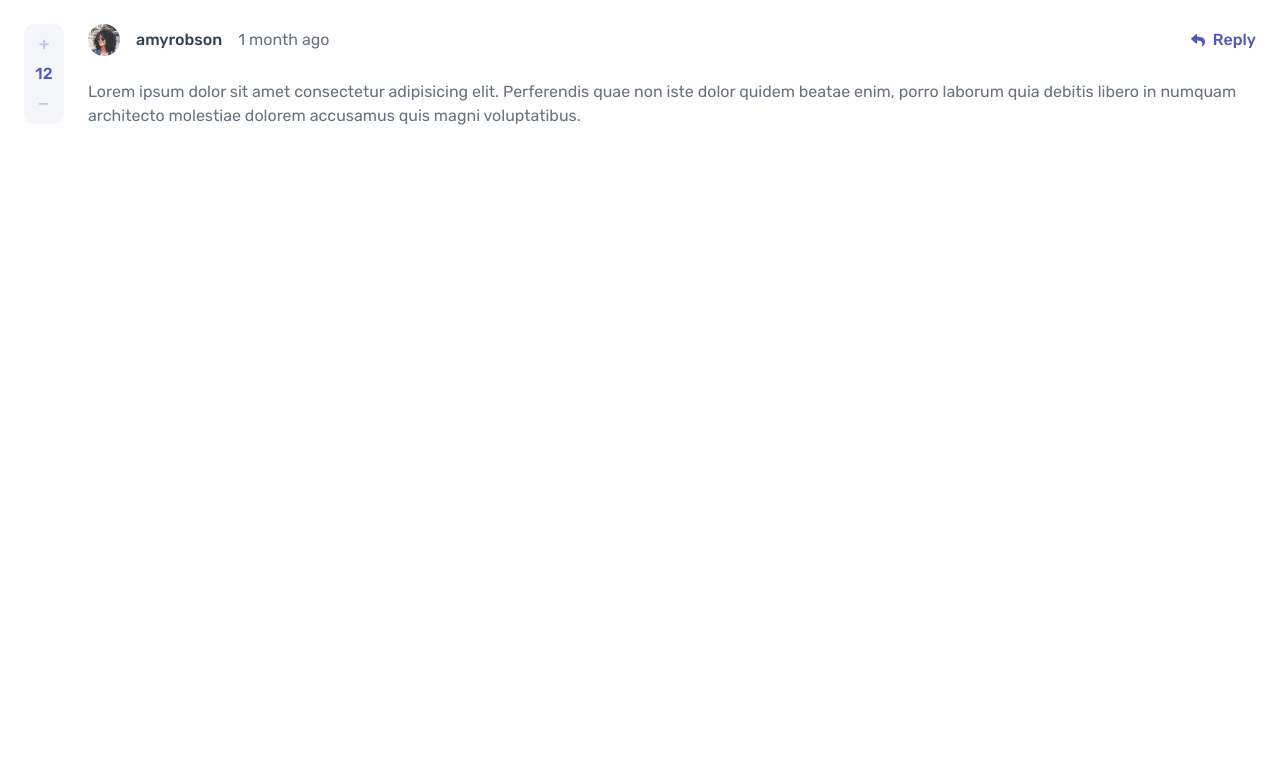
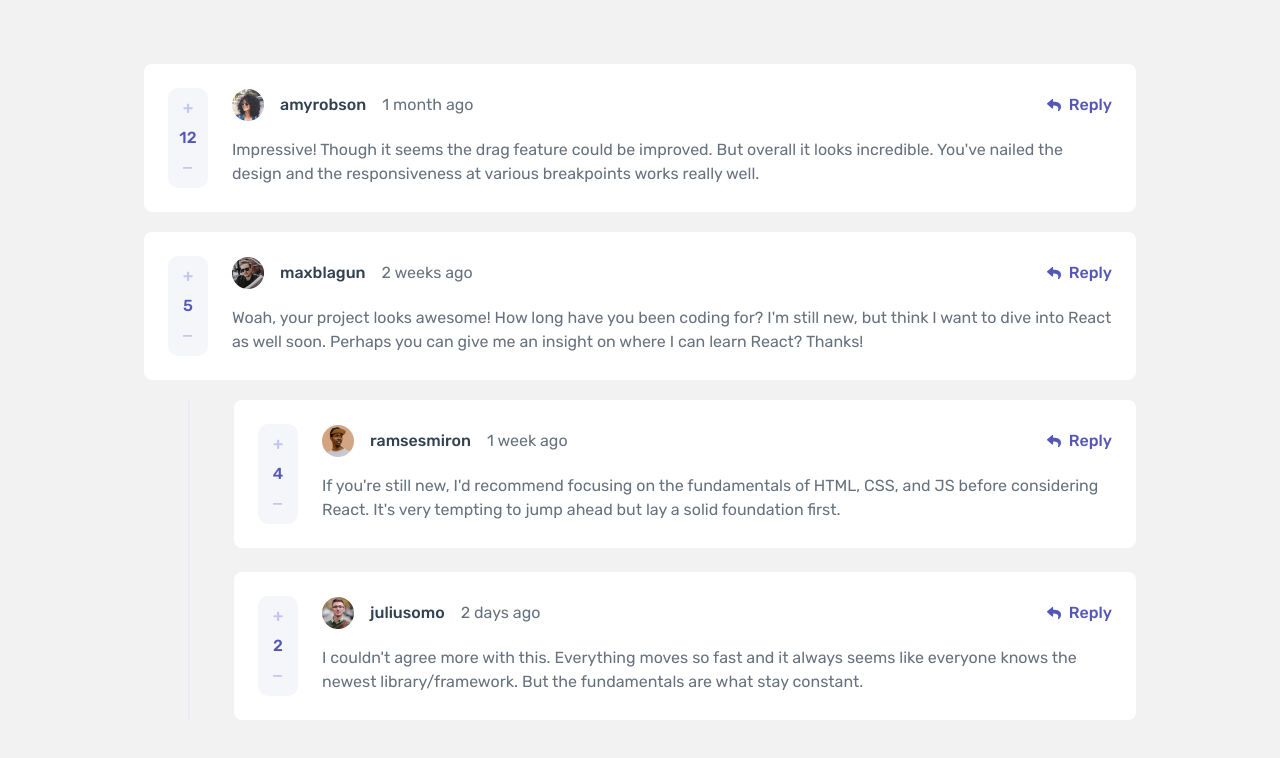
Before and after one commit to thienle1199/interactive-comments-section, a React (Vite) app: page / in a window 1280 px wide. Shown: the top 758 px of the page. Built offline with nearby package versions, Linux system fonts and the light colour scheme.

Commit message:
finish comment listing

```diff
--- a/src/App.tsx
+++ b/src/App.tsx
@@ -1,9 +1,27 @@
 import Comment from "./components/Comment";
+import data from "../data.json";
+import { DataType } from "./types";
 
 function App() {
+  console.log(data);
+  const currentUserName = (data as DataType).currentUser.username;
+
   return (
-    <main className="font-rubik">
-      <Comment />
+    <main className="font-rubik px-4 py-8 desktop:py-16 container mx-auto max-w-[1024px]">
+      <div className="flex flex-col gap-4 desktop:gap-5">
+        {(data as DataType).comments.map((comment) => (
+          <Comment
+            key={comment.id}
+            content={comment.content}
+            createdAt={comment.createdAt}
+            userAvatar={comment.user.image.webp}
+            userName={comment.user.username}
+            vote={comment.score}
+            isOwn={comment.user.username === currentUserName}
+            replies={comment.replies}
+          />
+        ))}
+      </div>
     </main>
   );
 }
--- a/src/components/ButtonVote.tsx
+++ b/src/components/ButtonVote.tsx
@@ -1,8 +1,9 @@
 interface ButtonVoteProps {
   className?: string;
+  vote: number;
 }
 
-export default function ButtonVote({ className }: ButtonVoteProps) {
+export default function ButtonVote({ className, vote = 0 }: ButtonVoteProps) {
   return (
     <div
       className={`bg-very-light-gray desktop:flex-col desktop:w-[40px] desktop:h-[100px] items-center justify-between flex rounded-[10px] gap-[10px] p-3 h-[40px]  w-[100px] ${className}`}
@@ -14,7 +15,7 @@ export default function ButtonVote({ className }: ButtonVoteProps) {
           alt=""
         />
       </button>
-      <span className="text-moderate-blue text-body-bold">12</span>
+      <span className="text-moderate-blue text-body-bold">{vote}</span>
       <button className="h-full w-full">
         <img
           className="w-[10px] h-[2.5px] m-auto text-light-grayish-blue"
--- a/src/components/Comment.tsx
+++ b/src/components/Comment.tsx
@@ -1,21 +1,66 @@
+import { ReplyComment } from "../types";
 import ButtonVote from "./ButtonVote";
 import CommentInfo from "./CommentInfo";
+import { OwnerButtonGroup } from "./OwnerButtonGroup";
+import ReplyButton from "./ReplyButton";
 
-export default function Comment() {
+interface CommentProps {
+  isOwn?: boolean;
+  userName: string;
+  userAvatar: string;
+  createdAt: string;
+  vote: number;
+  content: string;
+  replies?: ReplyComment[];
+}
+
+export default function Comment({
+  isOwn,
+  vote,
+  content,
+  createdAt,
+  userAvatar,
+  userName,
+  replies = [],
+}: CommentProps) {
   return (
-    <article className="p-6 grid grid-cols-2 desktop:grid-cols-[auto_1fr_auto] gap-4 desktop:gap-6 rounded-lg w-full bg-white">
-      <CommentInfo className="col-span-2 desktop:col-span-1" />
-      <p className="text-body text-grayish-blue col-span-2">
-        Lorem ipsum dolor sit amet consectetur adipisicing elit. Perferendis
-        quae non iste dolor quidem beatae enim, porro laborum quia debitis
-        libero in numquam architecto molestiae dolorem accusamus quis magni
-        voluptatibus.
-      </p>
-      <ButtonVote className="desktop:row-start-1 desktop:col-start-1 desktop:row-span-2" />
-      <button className="w-fit flex items-center gap-2 justify-self-end desktop:row-start-1 desktop:col-start-3">
-        <img src="/images/icon-reply.svg" alt="reply-icon" />
-        <span className="text-body-bold text-moderate-blue">Reply</span>
-      </button>
-    </article>
+    <div className="flex flex-col gap-4 desktop:gap-5">
+      <article className="p-6 grid grid-cols-2 desktop:grid-cols-[auto_1fr_auto] gap-4 desktop:gap-x-6 desktop:gap-y-4 rounded-lg  bg-white">
+        <CommentInfo
+          userAvatar={userAvatar}
+          userName={userName}
+          createdAt={createdAt}
+          className="col-span-2 desktop:col-span-1"
+        />
+        <p className="text-body text-grayish-blue col-span-2">{content}</p>
+        <ButtonVote
+          vote={vote}
+          className="desktop:row-start-1 desktop:col-start-1 desktop:row-span-2"
+        />
+        {isOwn ? (
+          <OwnerButtonGroup className="desktop:row-start-1 desktop:col-start-3 justify-self-end" />
+        ) : (
+          <ReplyButton className="desktop:row-start-1 desktop:col-start-3 justify-self-end" />
+        )}
+      </article>
+
+      {replies.length > 0 && (
+        <div className="flex">
+          <div className="w-[2px] flex-shrink-0 bg-light-gray mx-4 desktop:mx-11"></div>
+          <div className="flex flex-col gap-4 desktop:gap-6">
+            {replies.map((rep) => (
+              <Comment
+                key={rep.id}
+                content={rep.content}
+                createdAt={rep.createdAt}
+                userAvatar={rep.user.image.webp}
+                userName={rep.user.username}
+                vote={rep.score}
+              />
+            ))}
+          </div>
+        </div>
+      )}
+    </div>
   );
 }
--- a/src/components/CommentInfo.tsx
+++ b/src/components/CommentInfo.tsx
@@ -1,17 +1,20 @@
-interface CommentInfoProps {
-  className?: string;
+interface CommentInfoProps extends React.HTMLAttributes<HTMLDivElement> {
+  userName: string;
+  userAvatar: string;
+  createdAt: string;
 }
 
-export default function CommentInfo({ className }: CommentInfoProps) {
+export default function CommentInfo({
+  className,
+  userAvatar,
+  userName,
+  createdAt,
+}: CommentInfoProps) {
   return (
     <div className={`flex gap-4 items-center col-span-2 ${className}`}>
-      <img
-        className="w-8 h-8"
-        src="./images/avatars/image-amyrobson.webp"
-        alt="avatar"
-      />
-      <span className="text-heading-m text-dark-blue">amyrobson</span>
-      <span className="text-body text-grayish-blue">1 month ago</span>
+      <img className="w-8 h-8" src={userAvatar} alt="avatar" />
+      <span className="text-heading-m text-dark-blue">{userName}</span>
+      <span className="text-body text-grayish-blue">{createdAt}</span>
     </div>
   );
 }
--- /dev/null
+++ b/src/components/OwnerButtonGroup.tsx
@@ -0,0 +1,20 @@
+interface OwnerButtonGroupProps extends React.HTMLAttributes<HTMLDivElement> {}
+
+export const OwnerButtonGroup = ({
+  className,
+  ...rest
+}: OwnerButtonGroupProps) => {
+  return (
+    <div className={`flex gap-4 ${className}`} {...rest}>
+      <button className="w-fit flex items-center gap-2 justify-self-end desktop:row-start-1 desktop:col-start-3">
+        <img src="/images/icon-delete.svg" alt="reply-icon" />
+        <span className="text-body-bold text-soft-ed">Delete</span>
+      </button>
+
+      <button className="w-fit flex items-center gap-2 justify-self-end desktop:row-start-1 desktop:col-start-3">
+        <img src="/images/icon-edit.svg" alt="reply-icon" />
+        <span className="text-body-bold text-moderate-blue">Edit</span>
+      </button>
+    </div>
+  );
+};
--- /dev/null
+++ b/src/components/ReplyButton.tsx
@@ -0,0 +1,11 @@
+interface ReplyButtonProps
+  extends React.ButtonHTMLAttributes<HTMLButtonElement> {}
+
+export default function ReplyButton({ className, ...rest }: ReplyButtonProps) {
+  return (
+    <button className={`w-fit flex items-center gap-2 ${className}`} {...rest}>
+      <img src="/images/icon-reply.svg" alt="reply-icon" />
+      <span className="text-body-bold text-moderate-blue">Reply</span>
+    </button>
+  );
+}
--- a/src/index.css
+++ b/src/index.css
@@ -19,4 +19,8 @@
     font-weight: 400 500 700;
     font-style: italic;
   }
+
+  body {
+    background-color: #f2f2f2;
+  }
 }
--- /dev/null
+++ b/src/types.ts
@@ -0,0 +1,26 @@
+export interface User {
+  username: string;
+  image: {
+    [k: string]: string;
+  };
+}
+
+export interface BaseComment {
+  content: string;
+  createdAt: string;
+  id: number;
+  score: number;
+  user: User;
+}
+
+export interface ReplyComment extends BaseComment {
+  replyingTo: string;
+}
+
+export interface Comment extends BaseComment {
+  replies: ReplyComment[];
+}
+export interface DataType {
+  comments: Comment[];
+  currentUser: User;
+}
```
